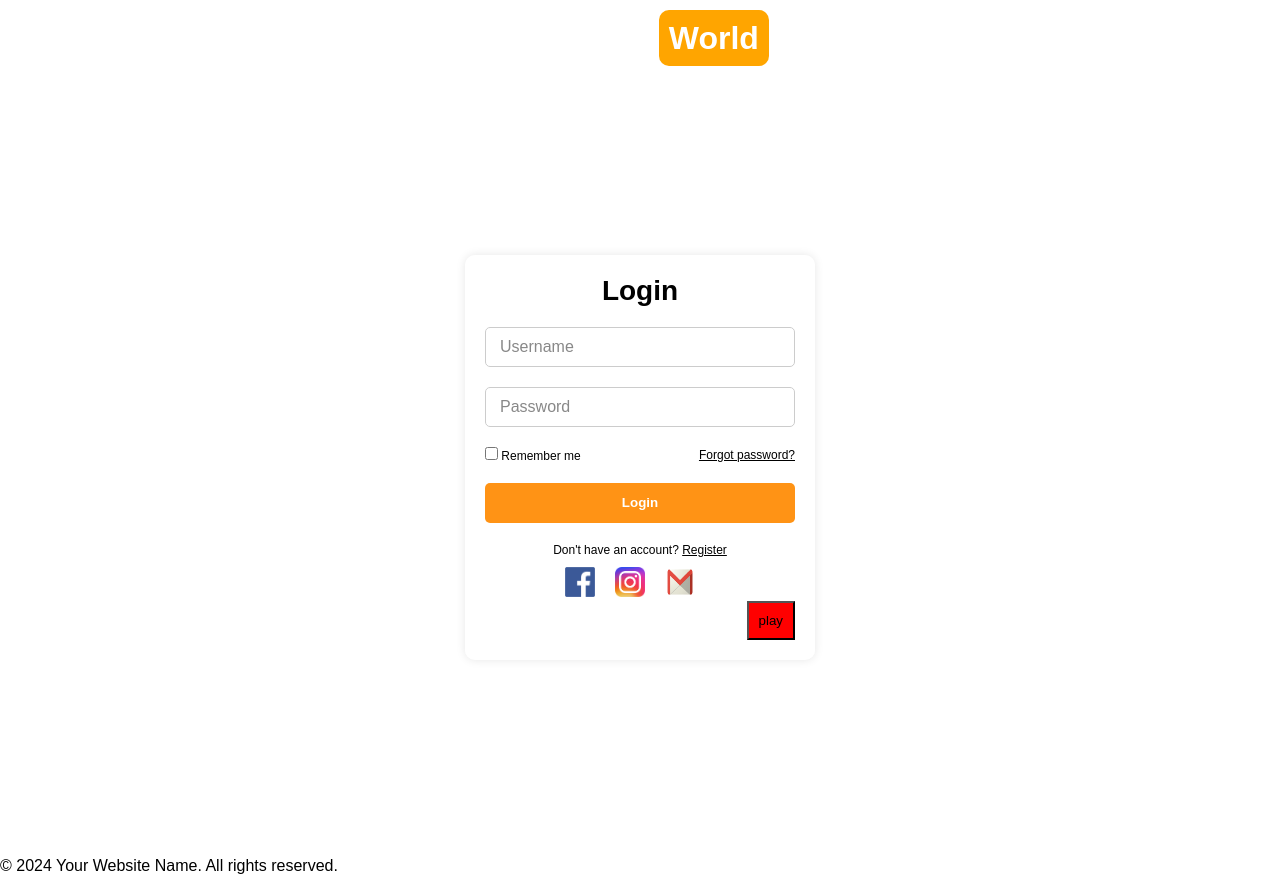
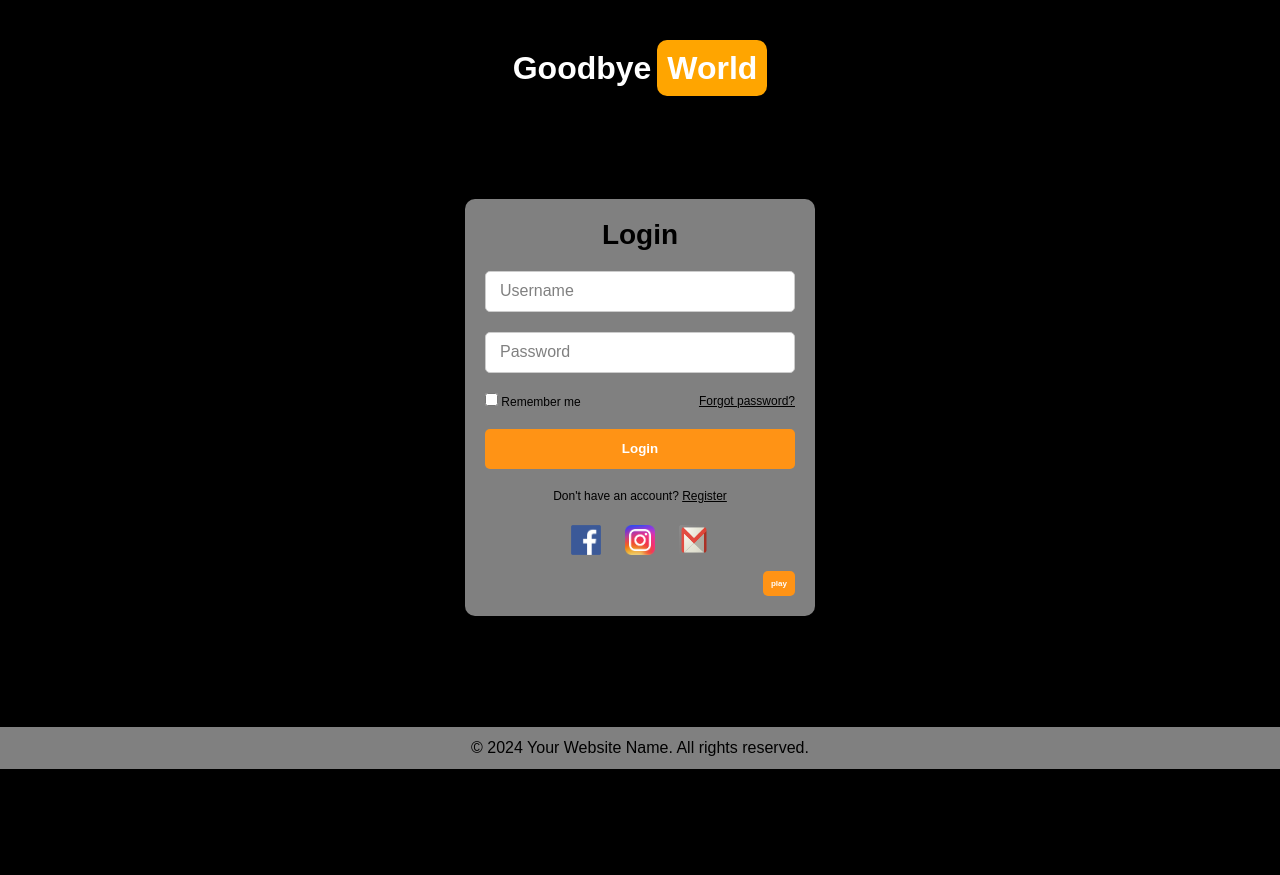
Before and after one commit to Ianbrowski/GoodbyeWorld, a plain HTML site: page index.html in a window 1280 px wide. After the commit the page ends 800 px from the top, so only its background shows below. Drawn offline with Linux system fonts and the light colour scheme.

Commit message:
style.css

```diff
--- a/style.css
+++ b/style.css
@@ -6,7 +6,7 @@
 }
 
 body {
-  background-image: url('img/bg.png');
+  /*background-image: url('img/bg.png');*/background-color: black;
   background-size: cover;
   background-position: center;
 
@@ -14,13 +14,13 @@ body {
 header{
   text-align: center;
   color: white;
-  margin-top:20px;
+  margin-top:50px;
 }
 .wrapper {
   display: flex;
   justify-content: center;
   align-items: center;
-  min-height: 100vh;
+  min-height: 80vh;
 }
 
 .login_box {
@@ -57,15 +57,20 @@ header{
   font-size: 28px;
   font-weight: 800;
 }
-
+.login-header:hover{
+  color:white;
+}
 .input_box {
   position: relative;
   margin-bottom: 20px;
 }
-
+.input-field:hover{
+  background-color:black;
+  color:white;
+}
 .input-field {
   width: 100%;
-  height: 40px;
+  height: 41px;
   padding: 0 15px;
   border: 1px solid #ccc;
   border-radius: 5px;
@@ -77,16 +82,17 @@ header{
   top: 50%;
   left: 15px;
   transform: translateY(-50%);
-  color: #888;
+  color: grey;
   transition: 0.3s;
   pointer-events: none;
 }
 
+
 .input-field:focus + .label,
 .input-field:valid + .label {
-  top: 5px;
-  font-size: 12px;
-  color: #333;
+  top: 8px;
+  font-size: 10px;
+  color: white;
 }
 
 .icon {
@@ -141,16 +147,25 @@ header{
   color: black;
 
 }
-.slash {
-  font-weight: bold;
+.hed {
+  font-weight: bolder;
   color: white;
+  margin-right: -3px;
 }
 .world {
-  font-weight: bold;
+  font-weight: 900;
   color: white;
   background-color: orange;
   border-radius: 10px;
   padding: 10px;
+  z-index: 1;
+
+
+}
+.world:hover {
+  background-color: white;
+  color:orange;
+  z-index: 1;
 }
 .forgot-password-link {
   color: black; /* Set the color to white */
@@ -165,7 +180,7 @@ header{
 
 .social-links a {
   display: inline-block; /* Ensures the anchor tags behave like blocks */
-  margin-right: 20px; /* Adjust the margin between icons to 5px */
+  margin: 12px; /* Adjust the margin between icons to 5px */
 }
 
 .social-links img {
@@ -207,6 +222,22 @@ header{
 }
 .music{
   float: right;
-  padding:  10px;
-  background-color: red;
+  padding:  8px;
+  background-color: #ff9315;
+  border-radius: 5px;
+  color: white;
+  font-weight: bolder;
+  border: 0px;
+  font-size: 8px;
+
 }
+.music:hover{
+  background-color: white;
+  color: black;
+}
+footer{
+  color: black;
+  text-align: center;
+ background-color: rgba(255, 255, 255, 0.5);
+  padding: 12px;
+}
```
